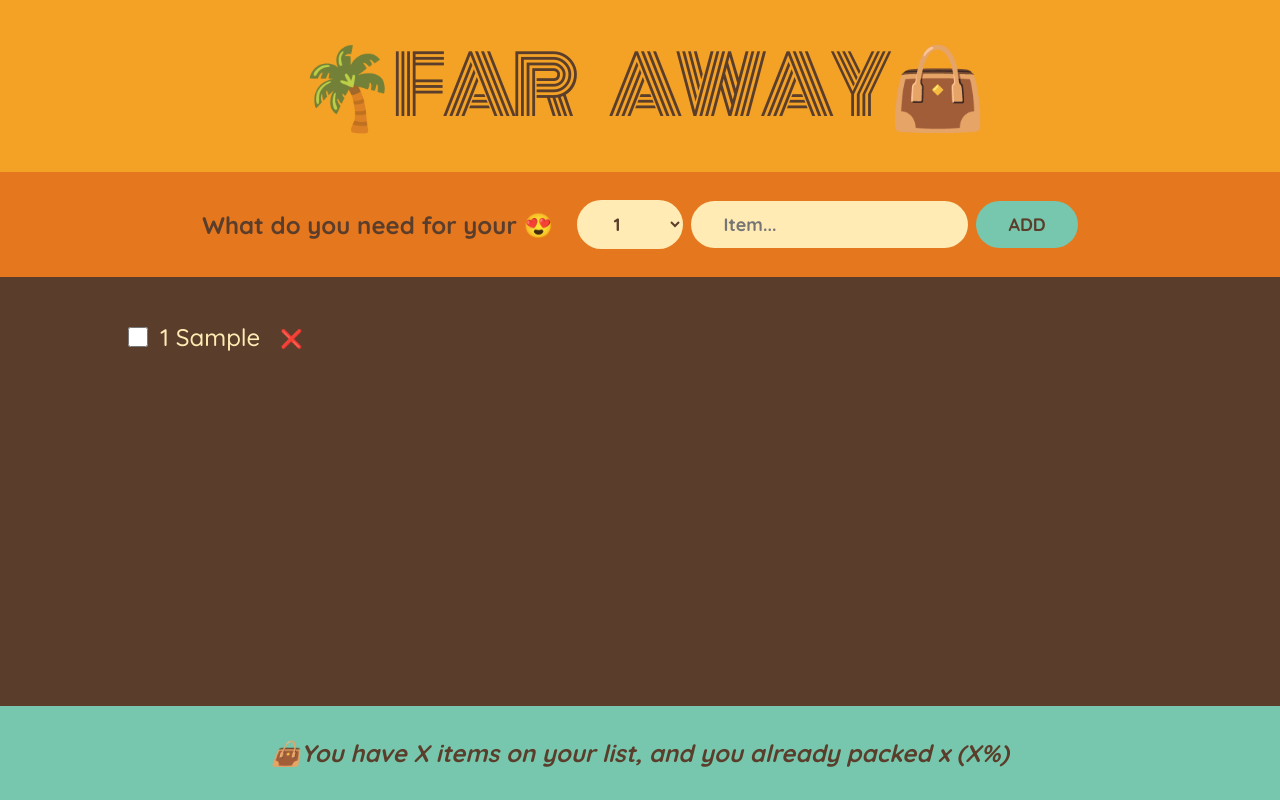
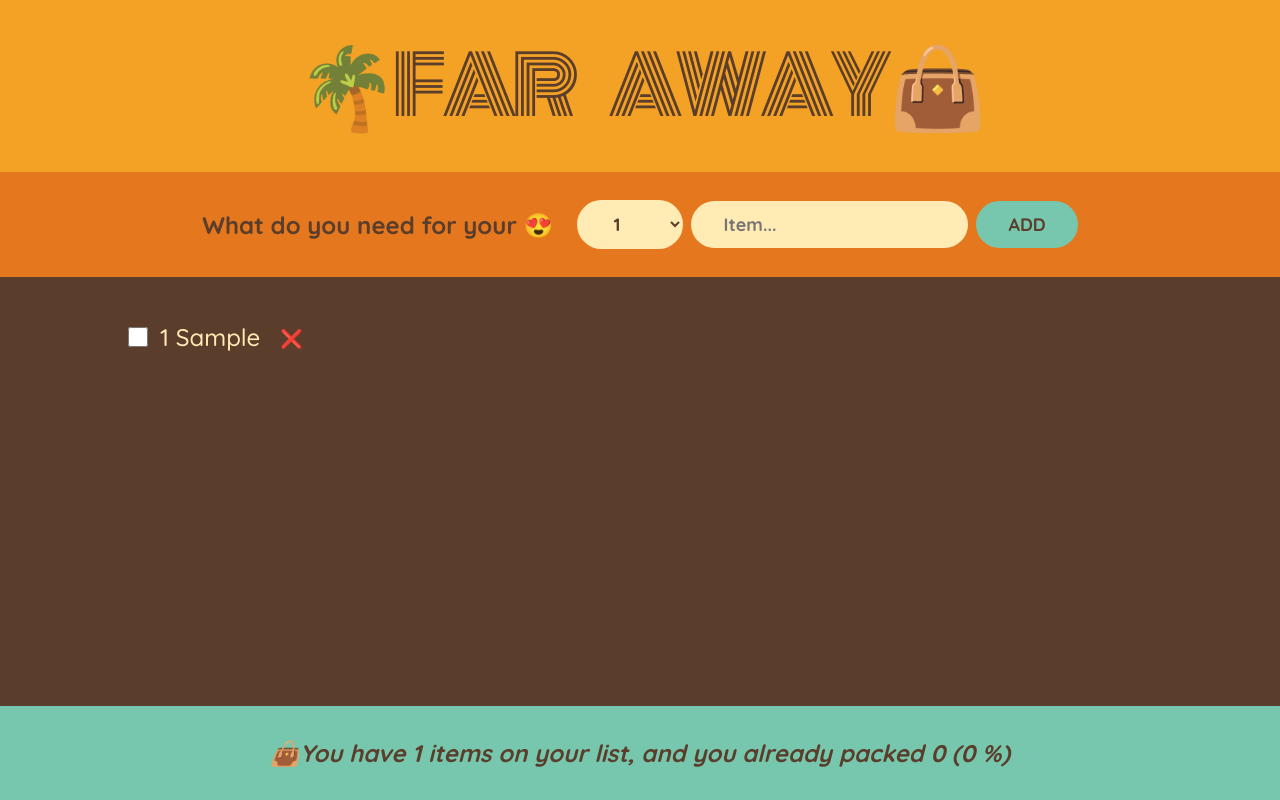
Before and after one commit to NeamenD/travel-list, a React (Vite) app: page / in a window 1280 px wide. Both pictures are taken after typing "Sample" into the empty fields and a click on the button "ADD". Built offline with nearby package versions, Linux system fonts and the light colour scheme.

Commit message:
add conditional render and notify the user if they are ready to go

```diff
--- a/src/App.jsx
+++ b/src/App.jsx
@@ -2,6 +2,7 @@
 
 export default function App() {
   const [items, setItems] = useState([]);
+
   function handleAddItems(item) {
     setItems((items) => [...items, item]);
   }
@@ -27,7 +28,7 @@
         onDeleteItem={handleDeleteItems}
         onToggleItem={handleToggleItem}
       />
-      <Stats />
+      <Stats items={items} />
     </div>
   );
 }
@@ -45,7 +46,6 @@
     if (!description) return;
 
     const newItem = { description, quantity, packed: false, id: Date.now() };
-    console.log(newItem);
 
     onAddItems(newItem);
 
@@ -109,10 +109,25 @@
   );
 }
 
-function Stats() {
+function Stats({ items }) {
+  if (!items.length)
+    return (
+      <p className="stats">
+        <em>Start adding some items to your packing list💯 </em>
+      </p>
+    );
+  const numItems = items.length;
+  const numPacked = items.filter((item) => item.packed).length;
+  const percentage = Math.round((numPacked / numItems) * 100);
+
   return (
     <footer className="stats">
-      <em>👜You have X items on your list, and you already packed x (X%)</em>
+      <em>
+        {percentage === 100
+          ? "You got everything! Ready to go ✈️"
+          : `👜You have ${numItems} items on your list, and you already packed
+        ${numPacked} (${percentage} %)`}
+      </em>
     </footer>
   );
 }
```
